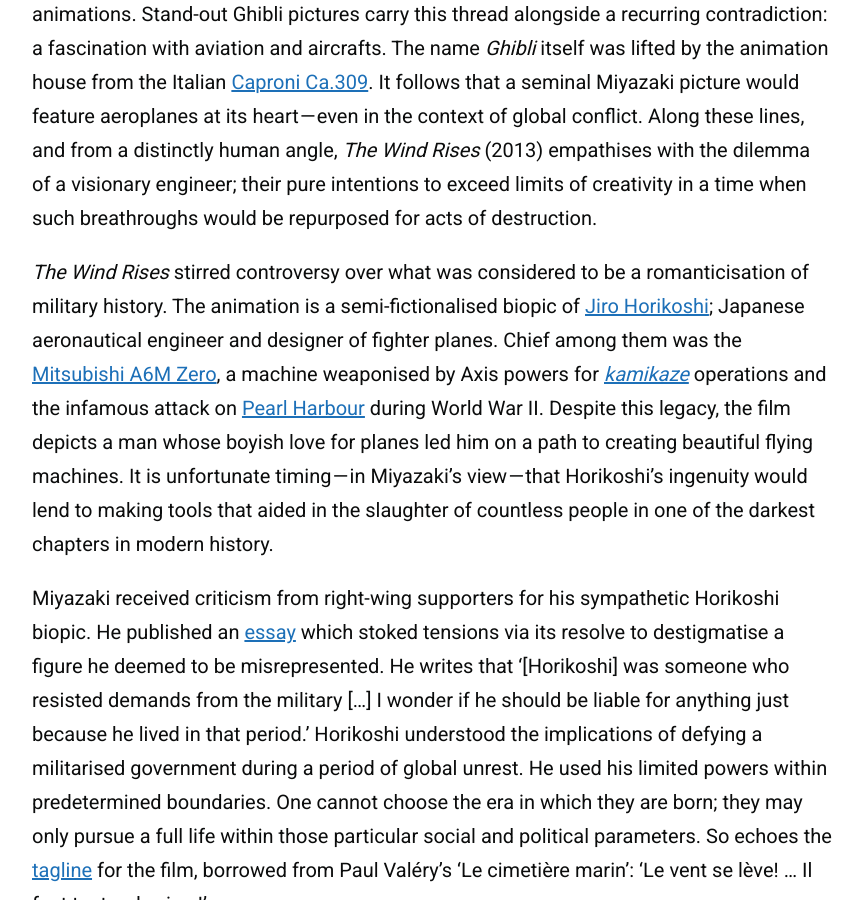
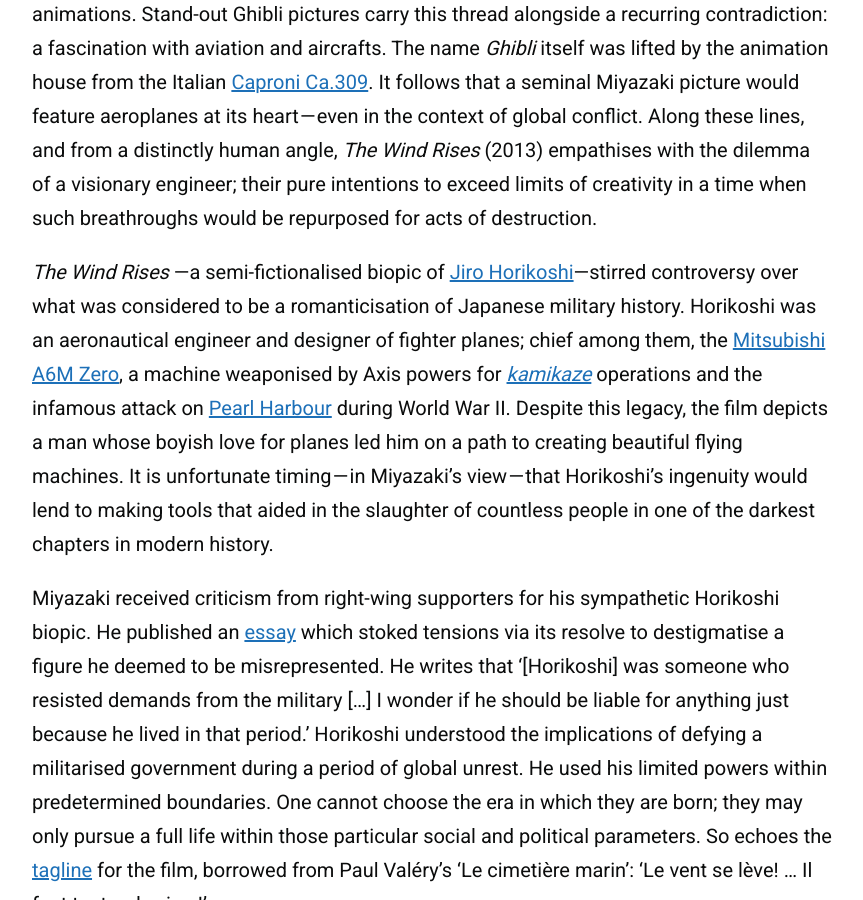
Before and after one commit to zoeurl/zoedowney.github.io, a Jekyll site: the page built from _posts/2023-08-02-the-ghost-behind-the-machine.md, in a window 1280 px wide and 900 px high, scrolled down 1284 px. Shown: the whole window, without its empty margins (208-1071 px from the left). Built offline with Jekyll 4.4.1, drawn with Linux system fonts in a browser that asks for light colours.

Commit message:
Update 2023-08-02-the-ghost-behind-the-machine.md

```diff
--- a/_posts/2023-08-02-the-ghost-behind-the-machine.md
+++ b/_posts/2023-08-02-the-ghost-behind-the-machine.md
@@ -14,7 +14,7 @@
 
 Even so, Miyazaki cultivates a distaste for warfare and its machinery in his manga and animations. Stand-out Ghibli pictures carry this thread alongside a recurring contradiction: a fascination with aviation and aircrafts. The name _Ghibli_ itself was lifted by the animation house from the Italian [Caproni Ca.309](https://en.wikipedia.org/wiki/Caproni_Ca.309). It follows that a seminal Miyazaki picture would feature aeroplanes at its heart — even in the context of global conflict. Along these lines, and from a distinctly human angle, _The Wind Rises_ (2013) empathises with the dilemma of a visionary engineer; their pure intentions to exceed limits of creativity in a time when such breathroughs would be repurposed for acts of destruction.
 
-_The Wind Rises_ stirred controversy over what was considered to be a romanticisation of military history. The animation is a semi-fictionalised biopic of [Jiro Horikoshi](https://www.nytimes.com/1982/01/12/obituaries/jiro-horikoshi-78-dies-in-tokyo-designer-of-zero-fighter-aircraft.html); Japanese aeronautical engineer and designer of fighter planes. Chief among them was the [Mitsubishi A6M Zero](https://en.wikipedia.org/wiki/Mitsubishi_A6M_Zero), a machine weaponised by Axis powers for [_kamikaze_](https://en.wikipedia.org/wiki/Kamikaze) operations and the infamous attack on [Pearl Harbour](https://www.newyorker.com/books/double-take/takes-remembering-pearl-harbor) during World War II. Despite this legacy, the film depicts a man whose boyish love for planes led him on a path to creating beautiful flying machines. It is unfortunate timing — in Miyazaki’s view — that Horikoshi’s ingenuity would lend to making tools that aided in the slaughter of countless people in one of the darkest chapters in modern history.
+_The Wind Rises_ —a semi-fictionalised biopic of [Jiro Horikoshi](https://www.nytimes.com/1982/01/12/obituaries/jiro-horikoshi-78-dies-in-tokyo-designer-of-zero-fighter-aircraft.html)—stirred controversy over what was considered to be a romanticisation of Japanese military history. Horikoshi was an aeronautical engineer and designer of fighter planes; chief among them, the [Mitsubishi A6M Zero](https://en.wikipedia.org/wiki/Mitsubishi_A6M_Zero), a machine weaponised by Axis powers for [_kamikaze_](https://en.wikipedia.org/wiki/Kamikaze) operations and the infamous attack on [Pearl Harbour](https://www.newyorker.com/books/double-take/takes-remembering-pearl-harbor) during World War II. Despite this legacy, the film depicts a man whose boyish love for planes led him on a path to creating beautiful flying machines. It is unfortunate timing — in Miyazaki’s view — that Horikoshi’s ingenuity would lend to making tools that aided in the slaughter of countless people in one of the darkest chapters in modern history.
 
 Miyazaki received criticism from right-wing supporters for his sympathetic Horikoshi biopic. He published an [essay](https://www.ghibli.jp/docs/0718kenpo.pdf) which stoked tensions via its resolve to destigmatise a figure he deemed to be misrepresented. He writes that ‘[Horikoshi] was someone who resisted demands from the military […] I wonder if he should be liable for anything just because he lived in that period.’ Horikoshi understood the implications of defying a militarised government during a period of global unrest. He used his limited powers within predetermined boundaries. One cannot choose the era in which they are born; they may only pursue a full life within those particular social and political parameters. So echoes the [tagline](https://genius.com/29160976) for the film, borrowed from Paul Valéry’s ‘Le cimetière marin’: ‘Le vent se lève! … Il faut tenter de vivre!’:
 
```
